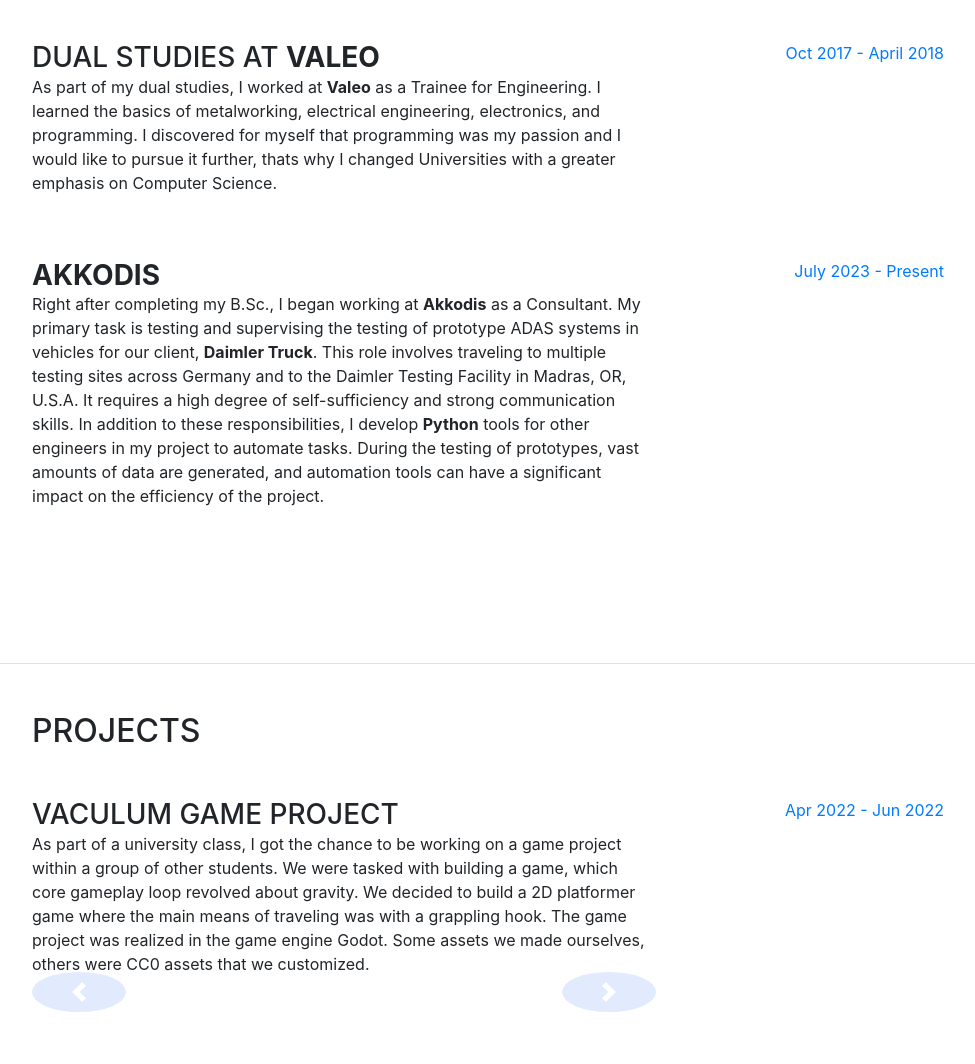
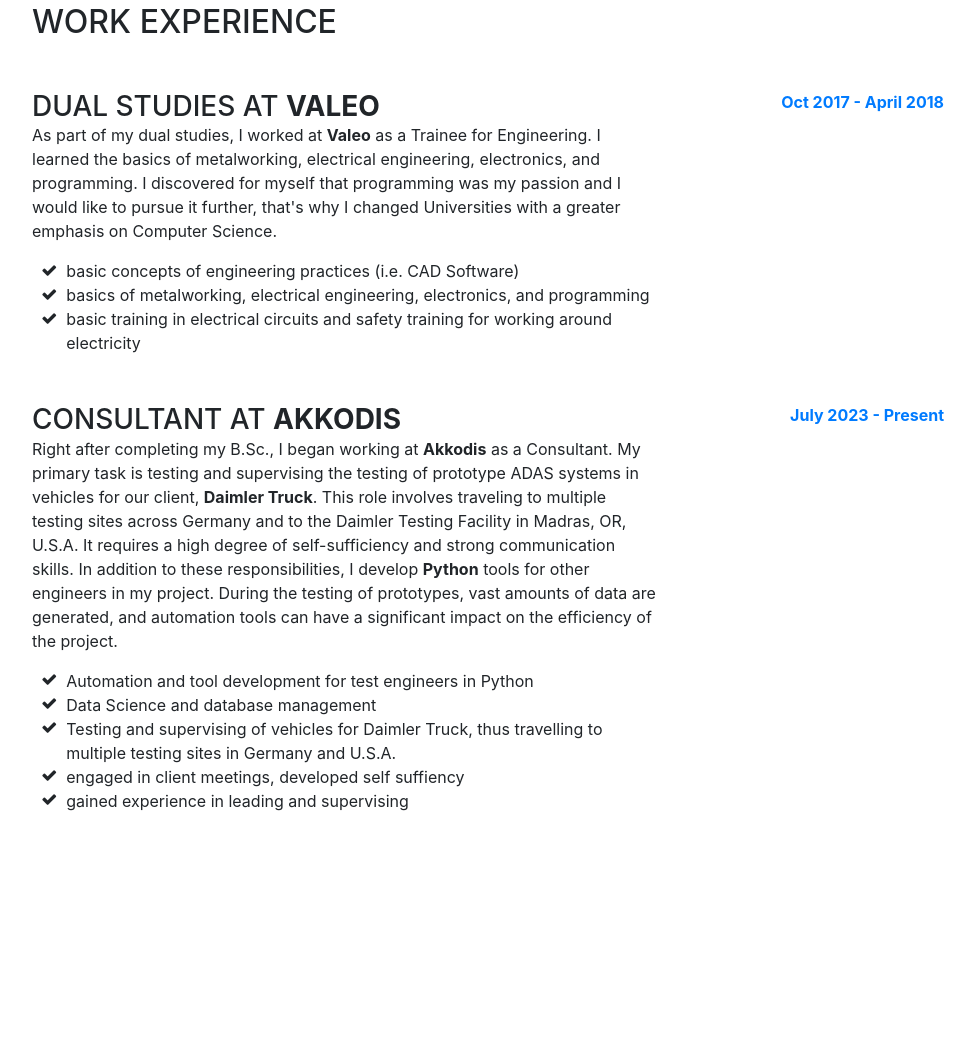
Before and after one commit to StratPh/Portfolio, a website with bundled scripts: page index.html in a window 1280 px wide. Shown: the part 1736-2800 px from the top of the page, without its empty margins (288-1263 px from the left). Built offline with nearby package versions, Linux system fonts and the light colour scheme; a web font is replaced by a local one.

Commit message:
Changes in Layout and Text Changes

```diff
--- a/css/resume.css
+++ b/css/resume.css
@@ -101,7 +101,7 @@
 @media (min-width: 992px) {
   section.resume-section {
     padding-top: 3rem !important;
-    padding-bottom: 3rem !important; } }
+    padding-bottom: 20rem !important; } }
 
 .bg-primary {
   background-color: #548af7 !important; }
@@ -156,6 +156,12 @@
   height: 50vh; /* Fix the height for all slides */
 }
 
+.text-primary{
+  font-weight: bold !important;
+}
+
+
+
 .project-section {
   margin-bottom: 50px;
 }
--- a/index.html
+++ b/index.html
@@ -138,8 +138,22 @@
                 <div class="resume-content mr-auto">
                     <h3 class="mb-0">Dual Studies at <strong>Valeo</strong></h3>
                     <p>
-                        As part of my dual studies, I worked at <strong>Valeo</strong> as a Trainee for Engineering. I learned the basics of metalworking, electrical engineering, electronics, and programming. I discovered for myself that programming was my passion and I would like to pursue it further, thats why I changed Universities with a greater emphasis on Computer Science.
+                        As part of my dual studies, I worked at <strong>Valeo</strong> as a Trainee for Engineering. I learned the basics of metalworking, electrical engineering, electronics, and programming. I discovered for myself that programming was my passion and I would like to pursue it further, that's why I changed Universities with a greater emphasis on Computer Science.
                     </p>
+                    <ul class="fa-ul mb-0">
+                        <li>
+                            <i class="fa-li fa fa-check"></i>
+                            basic concepts of engineering practices (i.e. CAD Software)
+                        </li>
+                        <li>
+                            <i class="fa-li fa fa-check"></i>
+                            basics of metalworking, electrical engineering, electronics, and programming
+                        </li>
+                        <li>
+                            <i class="fa-li fa fa-check"></i>
+                            basic training in electrical circuits and safety training for working around electricity
+                        </li>
+                    </ul>
                 </div>
                 <div class="resume-date text-md-right">
                     <span class="text-primary">Oct 2017 - April 2018</span>
@@ -148,10 +162,32 @@
 
             <div class="resume-item d-flex flex-column flex-md-row mb-5">
                 <div class="resume-content mr-auto">
-                    <h3 class="mb-0"><strong>Akkodis</strong></h3>
+                    <h3 class="mb-0">Consultant at <strong>Akkodis</strong></h3>
                     <p>
-                        Right after completing my B.Sc., I began working at <strong>Akkodis</strong> as a Consultant. My primary task is testing and supervising the testing of prototype ADAS systems in vehicles for our client,  <strong>Daimler Truck</strong>. This role involves traveling to multiple testing sites across Germany and to the Daimler Testing Facility in Madras, OR, U.S.A. It requires a high degree of self-sufficiency and strong communication skills. In addition to these responsibilities, I develop <strong>Python</strong> tools for other engineers in my project to automate tasks. During the testing of prototypes, vast amounts of data are generated, and automation tools can have a significant impact on the efficiency of the project.
+                        Right after completing my B.Sc., I began working at <strong>Akkodis</strong> as a Consultant. My primary task is testing and supervising the testing of prototype ADAS systems in vehicles for our client,  <strong>Daimler Truck</strong>. This role involves traveling to multiple testing sites across Germany and to the Daimler Testing Facility in Madras, OR, U.S.A. It requires a high degree of self-sufficiency and strong communication skills. In addition to these responsibilities, I develop <strong>Python</strong> tools for other engineers in my project. During the testing of prototypes, vast amounts of data are generated, and automation tools can have a significant impact on the efficiency of the project.
                     </p>
+                    <ul class="fa-ul mb-0">
+                        <li>
+                            <i class="fa-li fa fa-check"></i>
+                            Automation and tool development for test engineers in Python
+                        </li>
+                        <li>
+                            <i class="fa-li fa fa-check"></i>
+                            Data Science and database management
+                        </li>
+                        <li>
+                            <i class="fa-li fa fa-check"></i>
+                            Testing and supervising of vehicles for Daimler Truck, thus travelling to multiple testing sites in Germany and U.S.A.
+                        </li>
+                        <li>
+                            <i class="fa-li fa fa-check"></i>
+                            engaged in client meetings, developed self suffiency
+                        </li>
+                        <li>
+                            <i class="fa-li fa fa-check"></i>
+                            gained experience in leading and supervising
+                        </li>
+                    </ul>
                 </div>
                 <div class="resume-date text-md-right">
                     <span class="text-primary">July 2023 - Present</span>
@@ -168,12 +204,12 @@
 
             <div class="resume-item d-flex flex-column flex-md-row mb-5">
                 <div class="resume-content mr-auto">
-                    <h3 class="mb-0">Vaculum Game Project</h3>
+                    <h3 class="mb-0">Vaculum Game Project in Godot Engine</h3>
                     <p>
                         As part of a university class, I got the chance to be working on a game project within a group
                         of other students. We were tasked with building a game, which core gameplay loop revolved about
                         gravity. We decided to build a 2D platformer game where the main means of traveling was with a
-                        grappling hook. The game project was realized in the game engine Godot. Some assets we made
+                        grappling hook. The game project was realized in the game engine Godot which utilizes <strong>C#</strong>. Some assets we made
                         ourselves, others were CC0 assets that we customized.
                     </p>
 
@@ -204,7 +240,7 @@
                     </div>
                 </div>
                 <div class="resume-date text-md-right">
-                    <span class="text-primary">Apr 2022 - Jun 2022</span>
+                    <span class="text-primary">Oct 2020 - Feb 2021</span>
                 </div>
             </div>
 
@@ -283,7 +319,7 @@
                     </div>
                 </div>
                 <div class="resume-date text-md-right">
-                    <span class="text-primary">Oct 2020 - Mar 2021</span>
+                    <span class="text-primary">Apr 2022 - Jun 2022</span>
                 </div>
             </div>
 
@@ -432,9 +468,10 @@
                     <i class="fa-li fa fa-check"></i>
                     <strong>Organizational:</strong> Git, Perforce, SCRUM, Agile Development, Tableau, MS-Office
                 </li>
-
+            </ul>
         </div>
-
+    </section>
+</div>
         <!-- Bootstrap core JavaScript -->
         <script src="vendor/jquery/jquery.min.js"></script>
         <script src="vendor/bootstrap/js/bootstrap.bundle.min.js"></script>
```
